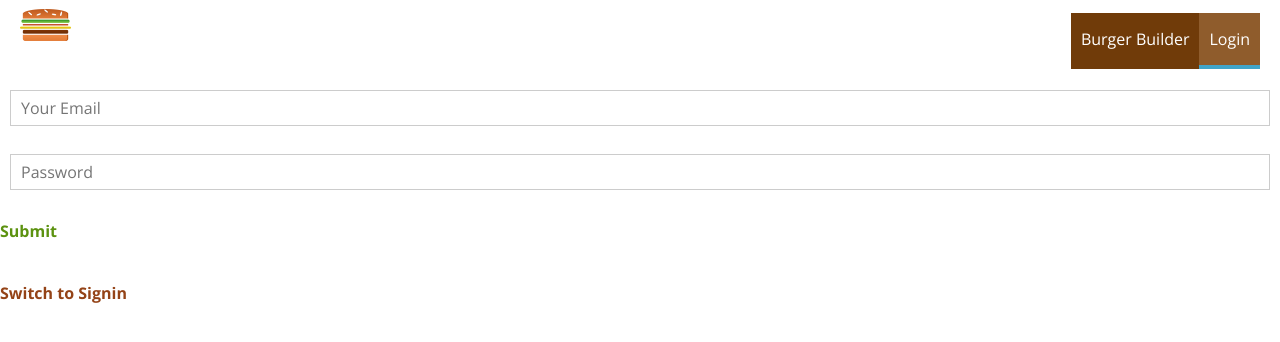
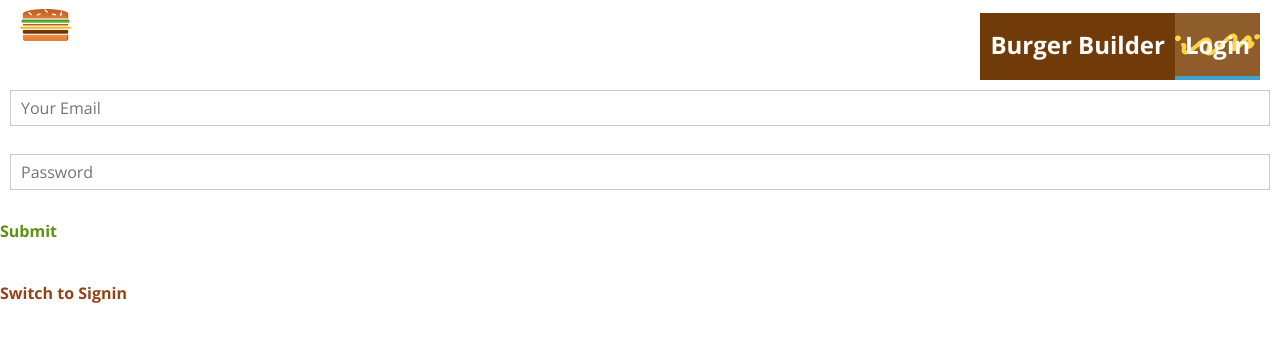
Before and after one commit to jrvasol/react-burger-builder, a React app: page /login in a window 1280 px wide. Shown: the top 342 px of the page. Built offline with nearby package versions, Linux system fonts and the light colour scheme.

Commit message:
update sidenav ui

```diff
--- a/src/components/Burger/BuildControls/BuildControl/BuildControl.module.css
+++ b/src/components/Burger/BuildControls/BuildControl/BuildControl.module.css
@@ -29,7 +29,8 @@
 .build-control button {
     display: block;
     font: inherit;
-    color: #5F4B8B;
+    color: #57271B;
+    font-weight: 700;
     padding: 5px 10px;
     margin: 0 5px;
     border: none;
@@ -40,7 +41,7 @@
 
 
 .build-control button:disabled {
-    color: #ccc;
+    color: #888888;
     cursor: default;
 }
 
@@ -79,7 +80,7 @@
     display: flex;
     justify-content: space-around;
     align-items: center;
-    background-color: #ECE6FA;
+    background-color: #ffefdb;
     padding: 2px 0;
     border-radius: 8px;
 }
@@ -91,4 +92,5 @@
     font-size: 14px;
     font-weight: 700;
     border-radius: 8px;
+    color: #57271B;
 }
--- a/src/components/Burger/BuildControls/BuildControls.module.css
+++ b/src/components/Burger/BuildControls/BuildControls.module.css
@@ -10,27 +10,30 @@
 }
 
 .OrderButton {
-    background-color: #DAD735;
+    background-color: #DB8B2B;
     outline: none;
     cursor: pointer;
-    border: 1px solid #966909;
-    color: #966909;
+    border: none;
+    color: #57271B;
     font-family: inherit;
-    font-size: 1.2em;
+    font-size: 14px;
+    font-weight: 700;
     padding: 15px 30px;
-    box-shadow: 2px 2px 2px #966909;
+    box-shadow: #f5d0a3 1px 5px 15px;
+    text-transform: uppercase;
+    border-radius: 8px;
 }
 
 .OrderButton:hover, .OrderButton:active {
-    background-color: #A0DB41;
-    border: 1px solid #966909;
-    color: #966909;
+    background-color: #57271B;
+    border: none;
+    color: #DB8B2B;
 }
 
 .OrderButton:disabled {
-    background-color: #C7C6C6;
+    background-color: #ffe8cc;
     cursor: not-allowed;
-    border: 1px solid #ccc;
+    border: none;
     color: #888888;
 }
 
--- a/src/components/Burger/Burger.js
+++ b/src/components/Burger/Burger.js
@@ -8,7 +8,7 @@ const Burger = (props) => {
     let ingredients = props.activeIngredients.map((type, index) =>  <BurgerIngredient key={type + index} type={type} zIndex={ingLength - index}/>);
 
     if(ingredients.length === 0) {
-        ingredients = <h3>Please start adding ingredients!</h3>;
+        ingredients = <h3 class={styles['placeholder']}>Please start adding ingredients!</h3>;
     }
 
     return (
--- a/src/components/Burger/Burger.module.css
+++ b/src/components/Burger/Burger.module.css
@@ -5,7 +5,11 @@
     text-align: center;
     font-weight: bold;
     font-size: 1.2rem;
-    padding-bottom: 10px;
+    padding-bottom: 30px;
+}
+
+.placeholder {
+    margin-top: 15%;
 }
 
 @media (min-width: 500px) and (min-height: 400px) {
--- a/src/components/Navigation/NavigationItems/NavigationItem/NavigationItem.module.css
+++ b/src/components/Navigation/NavigationItems/NavigationItem/NavigationItem.module.css
@@ -3,21 +3,38 @@
     box-sizing: border-box;
     display: block;
     width: 100%;
+    text-align: center;
 }
 
 .nav-item a {
-    color: #8f5c2c;
+    color: #888888;
     text-decoration: none;
     width: 100%;
     box-sizing: border-box;
     display: block;
+    position: relative;
+    z-index: 2;
+    padding: 8px;
+    transition: all .2s ease-in-out;
 }
-
 
 .nav-item a:hover,
 .nav-item a:active,
 .nav-item a.active {
-    color: #40a4c8;
+    color: #57271B;
+}
+
+.nav-item a.active:before {
+    content: "";
+    position: absolute;
+    bottom: 0;
+    left: 0;
+    background-image: url('../../../../assets/images/ketchup.svg');
+    background-size: 100% 100%;
+    background-repeat: no-repeat;
+    height: 100%;
+    width: 100%;
+    z-index: -1;
 }
 
 @media (min-width: 500px) {
--- a/src/components/Navigation/NavigationItems/NavigationItems.module.css
+++ b/src/components/Navigation/NavigationItems/NavigationItems.module.css
@@ -5,6 +5,8 @@
     margin: 0;
     padding: 0;
     list-style: none;
+    font-size: 24px;
+    font-weight: 700;
 }
 
 @media (min-width: 500px) {
--- a/src/components/Navigation/SideDrawer/SideDrawer.module.css
+++ b/src/components/Navigation/SideDrawer/SideDrawer.module.css
@@ -1,11 +1,4 @@
 .side-drawer {
-    position: fixed;
-    width: 280px;
-    max-width: 70%;
-    height: 100%;
-    left: 0;
-    top: 0;
-    z-index: 200;
     background-color: white;
     padding: 32px 16px;
     box-sizing: border-box;
```
Also changed, not shown: src/assets/images/ketchup.svg (added).
